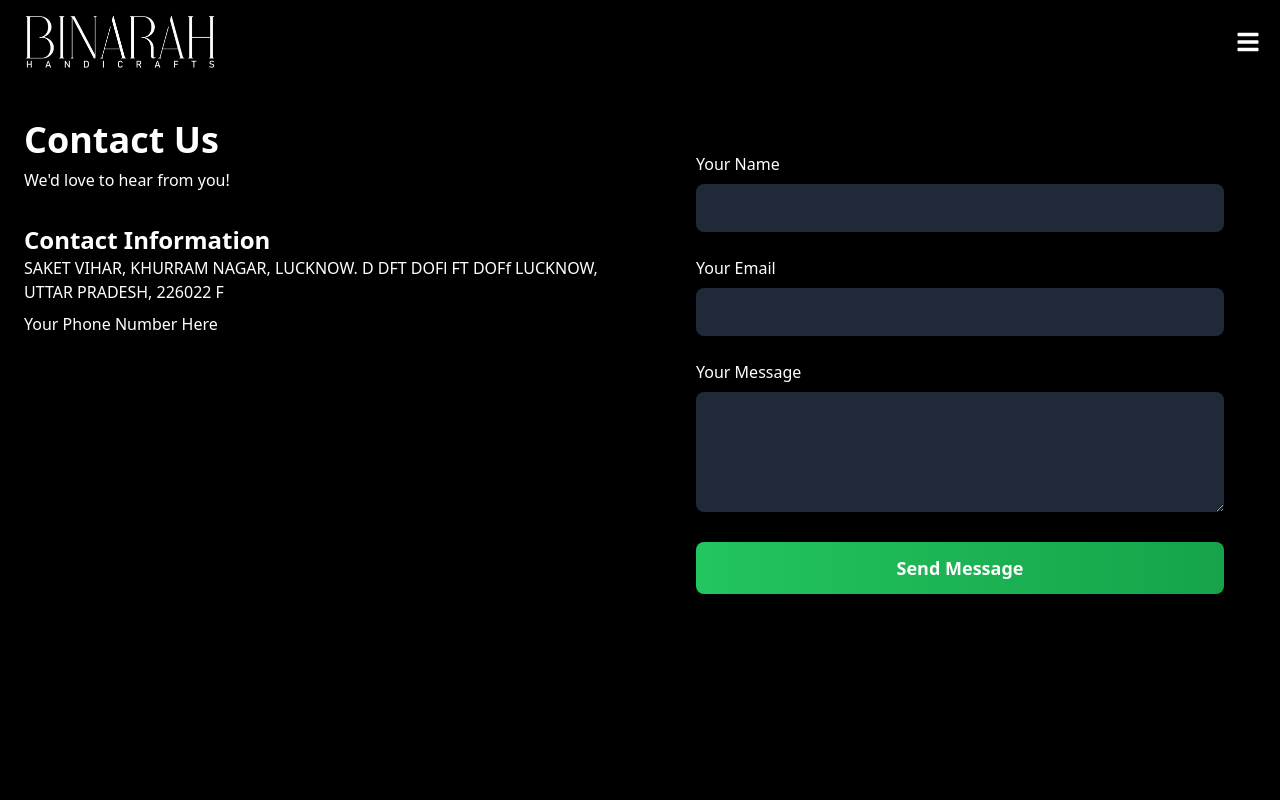
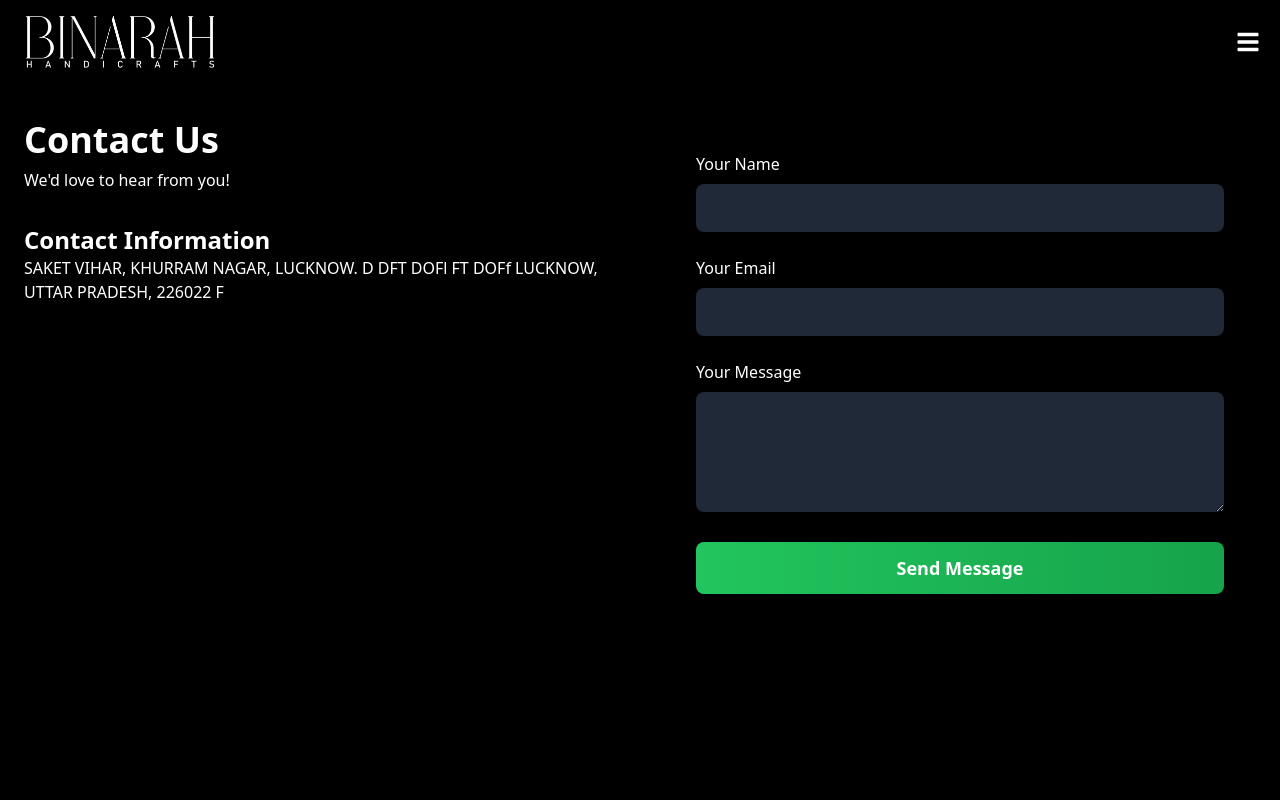
Before and after one commit to Ghosst-07/bin-websites, a Next.js app: page /contact in a window 1280 px wide. Shown: the top 800 px of the page. Built offline with nearby package versions, Linux system fonts and the light colour scheme.

Commit message:
Contact us updated
Number removed

```diff
--- a/app/contact/page.jsx
+++ b/app/contact/page.jsx
@@ -22,7 +22,7 @@ FT DOFf
 LUCKNOW, UTTAR PRADESH, 226022 F</p>
             </div>
             <div>
-              <p>Your Phone Number Here</p>
+
             </div>
           </div>
         </div>
```
